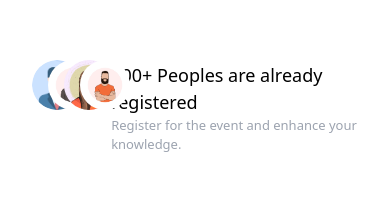
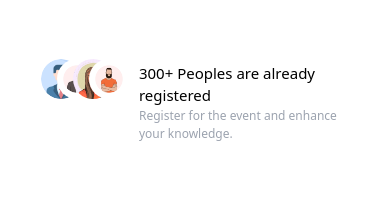
Before and after one commit to BALASANTHOSH01/Google_Solution_Challenge_2024, a React (Vite) app: page /training/event/1 in a window 390 px wide. Shown: the part 516-714 px from the top of the page. Built offline with nearby package versions, Linux system fonts and the light colour scheme.

Commit message:
Mobile nav

```diff
--- a/src/Pages/EventPage/EventProfile/EventProfile.jsx
+++ b/src/Pages/EventPage/EventProfile/EventProfile.jsx
@@ -56,15 +56,15 @@ const EventProfile = () => {
           </div>
 
           <div className="flex flex-row mx-auto justify-center my-[6%]">
-            <div className="relative flex flex-row w-[25%] sm:w-[30%]">
-              <img src={avatar4} alt="avatarImg" className="rounded-[50%] w-[50px] h-[50px] top-[5%] absolute left-8" />
-              <img src={avatar2} alt="avatarImg" className="rounded-[50%] w-[50px] h-[50px] top-[5%] absolute left-12" />
-              <img src={avatar3} alt="avatarImg" className="rounded-[50%] w-[50px] h-[50px] top-[5%] absolute left-16 " />
-              <img src={avatar1} alt="avatarImg" className="rounded-[50%] w-[50px] h-[50px] top-[5%] absolute left-20" />
+            <div className="relative flex flex-row w-[25%] sm:w-[35%]">
+              <img src={avatar4} alt="avatarImg" className="rounded-[50%] w-[50px] h-[50px] sm:w-[40px] sm:h-[40px] top-[5%] absolute left-8" />
+              <img src={avatar2} alt="avatarImg" className="rounded-[50%] w-[50px] h-[50px] sm:w-[40px] sm:h-[40px] top-[5%] absolute left-12" />
+              <img src={avatar3} alt="avatarImg" className="rounded-[50%] w-[50px] h-[50px] sm:w-[40px] sm:h-[40px] top-[5%] absolute left-16 " />
+              <img src={avatar1} alt="avatarImg" className="rounded-[50%] w-[50px] h-[50px] sm:w-[40px] sm:h-[40px] top-[5%] absolute left-20" />
             </div>
-            <div className="flex flex-col w-[60%] sm:w-[70%] text-left mt-[2%]">
-              <h2 className="text-black text-[18px]">300+ Peoples are already registered</h2>
-              <p className="text-gray-400 text-[13px]">Register for the event and enhance your knowledge.</p>
+            <div className="flex flex-col w-[60%] sm:w-[60%] text-left mt-[2%]">
+              <h2 className="text-black sm:text-[15px] text-[18px]">300+ Peoples are already registered</h2>
+              <p className="text-gray-400 sm:text-[12px] text-[13px]">Register for the event and enhance your knowledge.</p>
             </div>
 
           </div>
```
